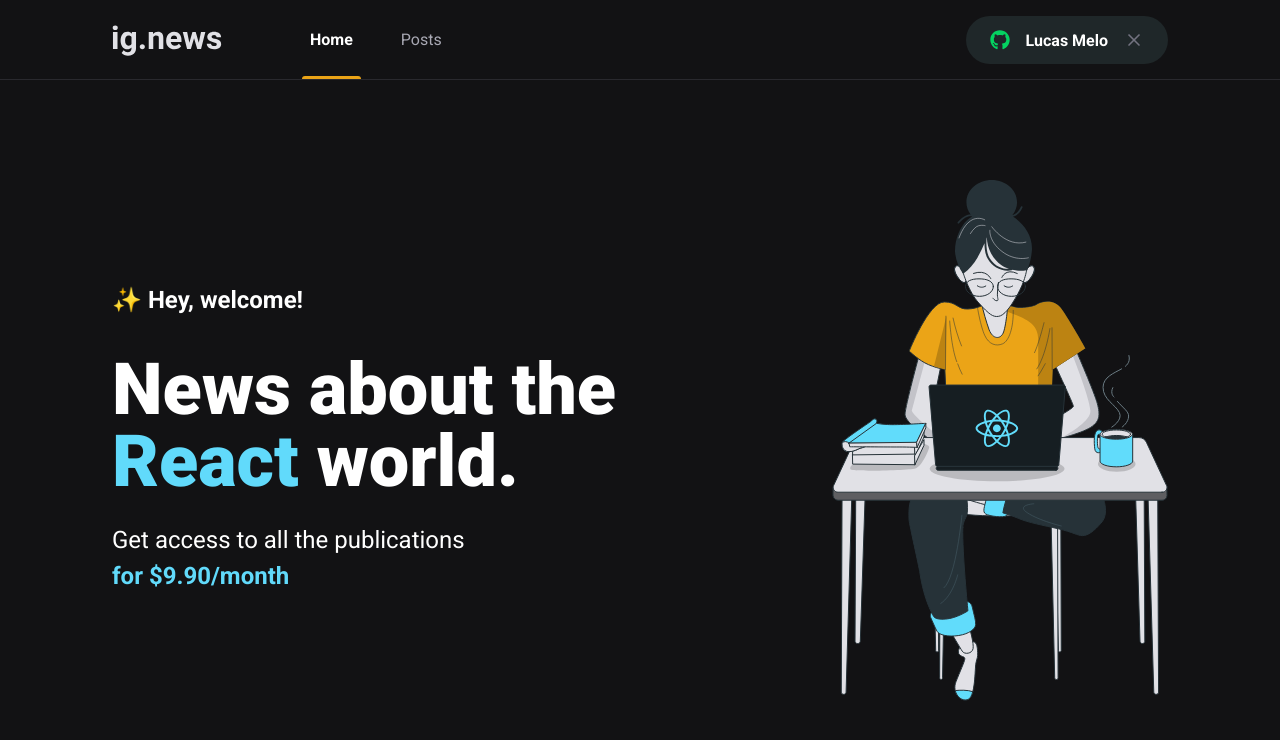
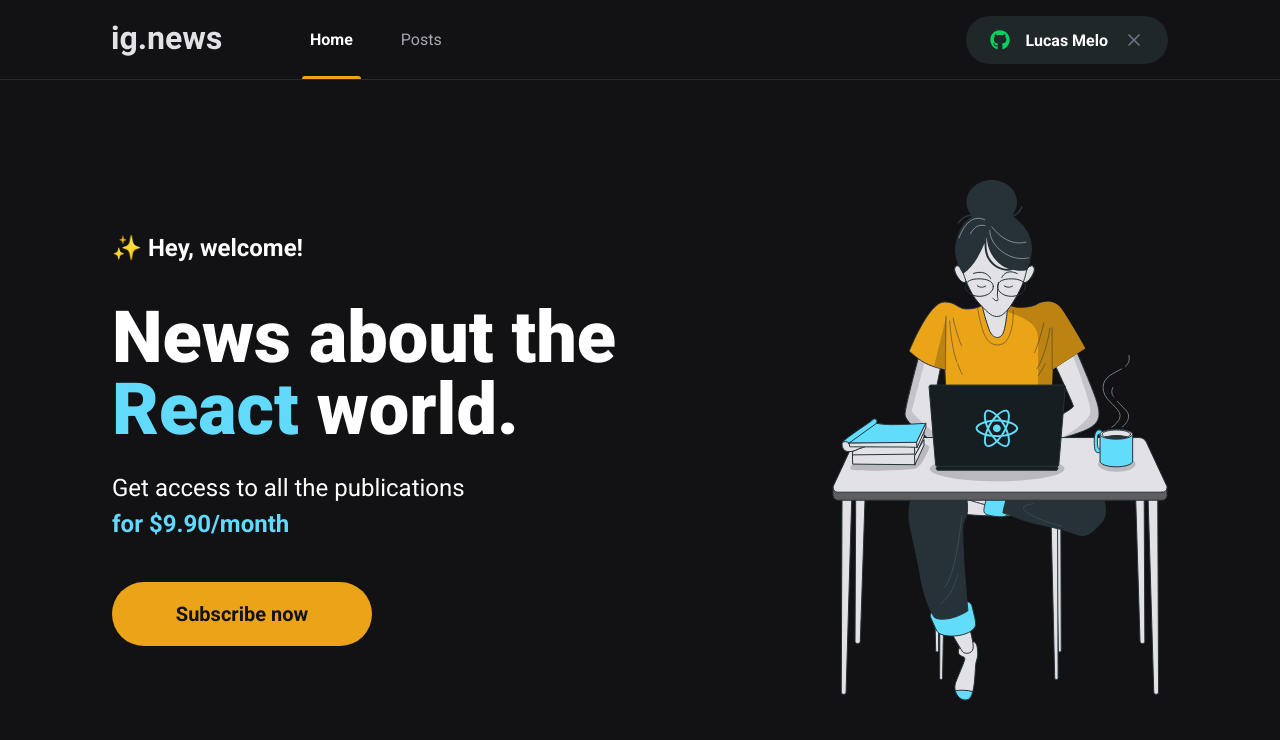
Before and after one commit to lucasgmelo/ignews, a Next.js app: page / in a window 1280 px wide. Shown: the top 740 px of the page. Built offline with nearby package versions, Linux system fonts and the light colour scheme.

Commit message:
:sauropod:create subscribe button component

```diff
--- /dev/null
+++ b/src/components/SubscribeButton/index.tsx
@@ -0,0 +1,10 @@
+import styles from './styles.module.scss';
+
+export function SubscribeButton() {
+    return (
+        <button type="button"
+        className={styles.subscribeButton}>
+            Subscribe now
+        </button>
+    )
+}
--- /dev/null
+++ b/src/components/SubscribeButton/styles.module.scss
@@ -0,0 +1,20 @@
+.subscribeButton {
+    height: 4rem;
+    width: 260px;
+    border: 0;
+    border-radius: 2rem;
+    background: var(--yellow-500);
+    color: var(--gray-900);
+    font-size: 1.25rem;
+    font-weight: bold;
+
+    display: flex;
+    align-items: center;
+    justify-content: center;
+
+    transition: filter 0.2s;
+
+    &:hover {
+        filter: brightness(0.8);
+    }
+}
--- a/src/pages/index.tsx
+++ b/src/pages/index.tsx
@@ -1,4 +1,5 @@
 import Head from "next/head";
+import { SubscribeButton } from "../components/SubscribeButton";
 import styles from './home.module.scss';
 
 export default function Home() {
@@ -17,6 +18,7 @@
             Get access to all the publications <br />
             <span>for $9.90/month</span>
           </p>
+          <SubscribeButton />
         </section>
         <img src="/images/avatar.svg" alt="Girl Coding" />
       </main>
```
